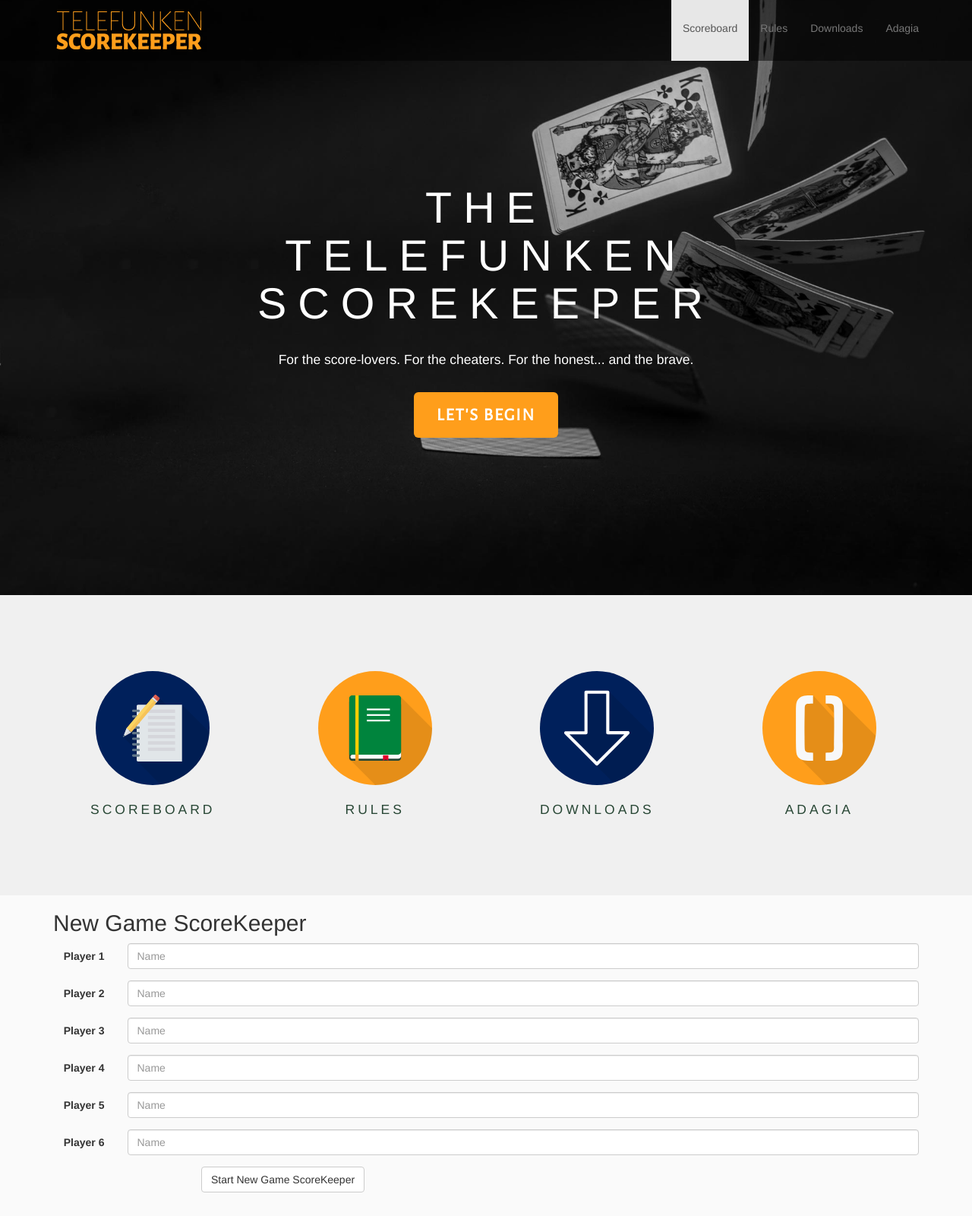
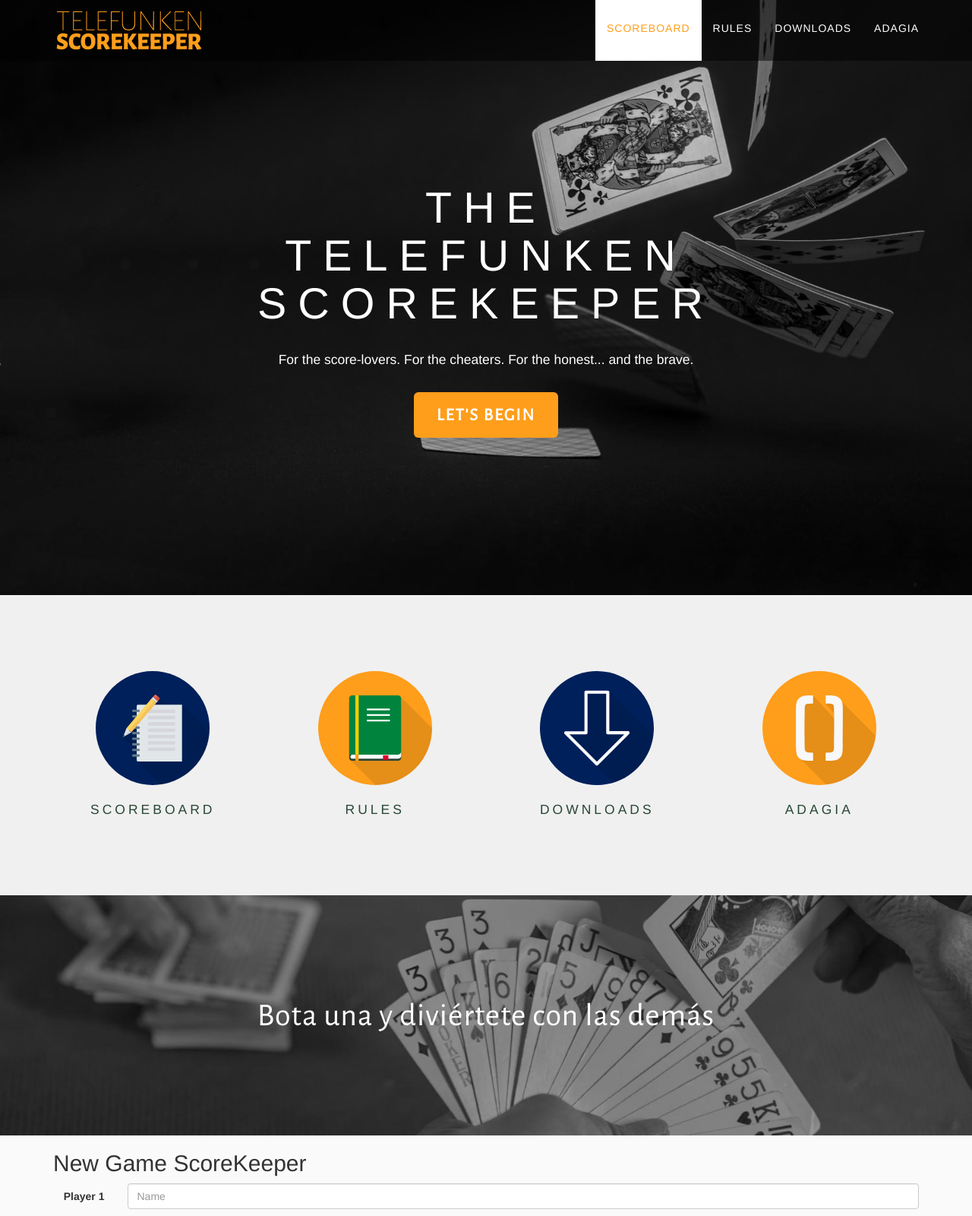
Before and after one commit to m-wolowicz/Telefunken-Scoreboard, a plain HTML site: page index.html in a window 1280 px wide. Shown: the top 1600 px of the page at 76% size. Drawn offline with nearby package versions, Linux system fonts and the light colour scheme.

Commit message:
Adding quote section

```diff
--- a/assets/css/style.css
+++ b/assets/css/style.css
@@ -37,9 +37,38 @@ body {
    height: 80px;
 }
 
+.navbar-default .navbar-nav>li>a {
+    color: white;
+}
+
+.navbar-default .navbar-nav>li>a:focus,
+.navbar-default .navbar-nav>li>a:hover {
+    color: #FF9E1B;
+}
+
+.navbar-default .navbar-nav>.active>a,
+.navbar-default .navbar-nav>.active>a:focus,
+.navbar-default .navbar-nav>.active>a:hover {
+	color: #FF9E1B;
+	background-color: white;
+}
+
 .navbar-right > li > a {
-   height: 80px;
-   line-height: 45px;
+	height: 80px;
+    line-height: 45px;
+    text-align: center;
+    text-transform: uppercase;
+    letter-spacing: 1px;
+}
+
+.navbar-default button {
+	margin-top: 23px;
+    margin-bottom: 23px;
+    padding: 9px;
+}
+
+.navbar-default .navbar-toggle {
+	border-color: #ff9e1b;
 }
 
 /*JUMBOTRON*/
@@ -122,3 +151,24 @@ body {
 	font-weight: 100;
 	letter-spacing: 4px;
 }
+
+/* QUOTE */
+.quoteDiv {
+	background-image: url(../images/quoteBackground.jpg);
+	background-repeat: no-repeat;
+	background-position: center;
+	-webkit-background-size: cover;
+	background-size: cover;
+	color: white;
+	padding-top: 10%;
+	padding-bottom: 10%;
+	margin-bottom: 0px;
+	text-align: center;
+}
+.quoteDiv p {
+	color: white;
+	margin-bottom: 0;
+	font-family: 'Alegreya Sans', sans-serif;
+	font-size: 300%;
+	letter-spacing: 1px;
+}
--- a/index.html
+++ b/index.html
@@ -101,6 +101,20 @@
 
 	</div>
 <!-- End of Featured List -->
+
+<!-- QUOTES SECTION -->
+	<div class="container-fluid quoteDiv">
+		<div class="container">
+			<div class="row">
+				<div class="col-xs-12">
+					<p>Bota una y diviértete con las demás</p>
+				</div>
+			</div>
+		</div>
+	</div>
+<!-- End Quotes Section -->
+
+
 
 <!-- NEW SCOREKEEPER Form -->
 	<div class="container-fluid" id="formDiv">
```
Also changed, not shown: assets/images/quoteBackground.jpg (added).
